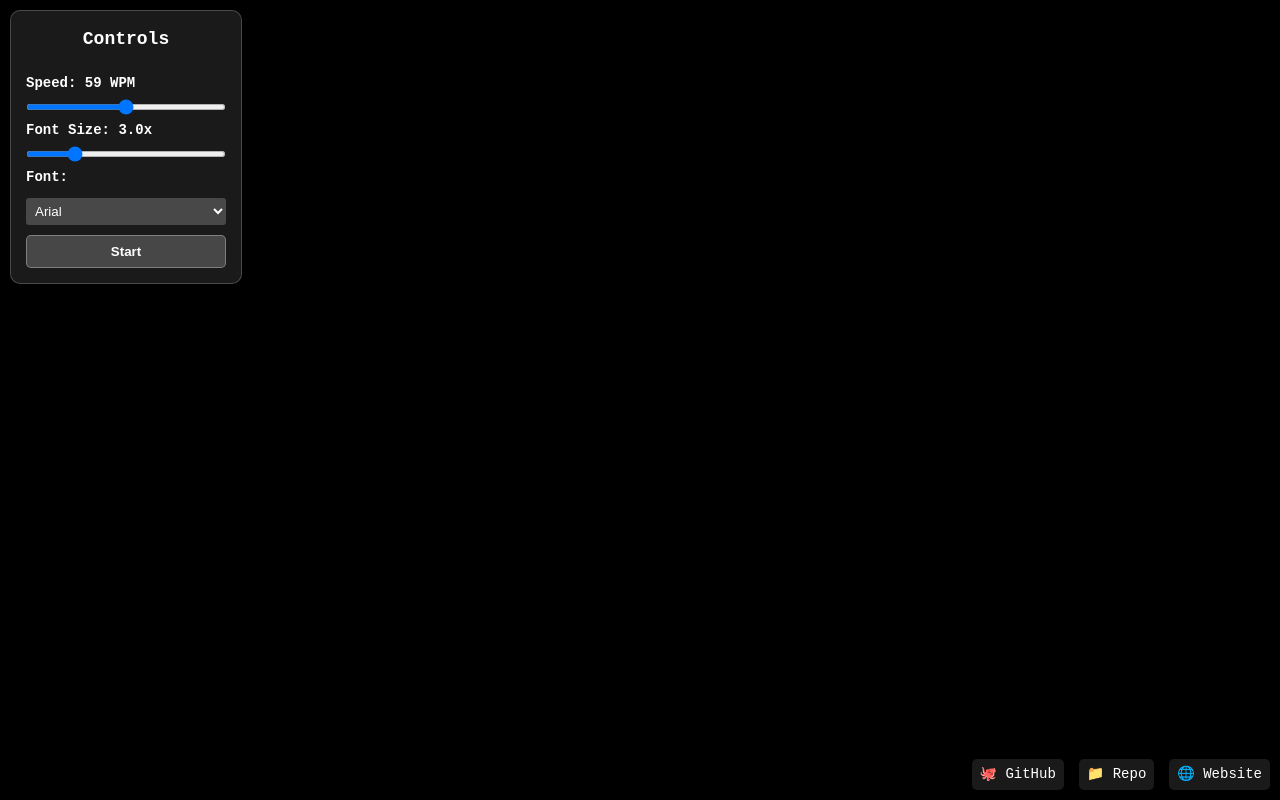
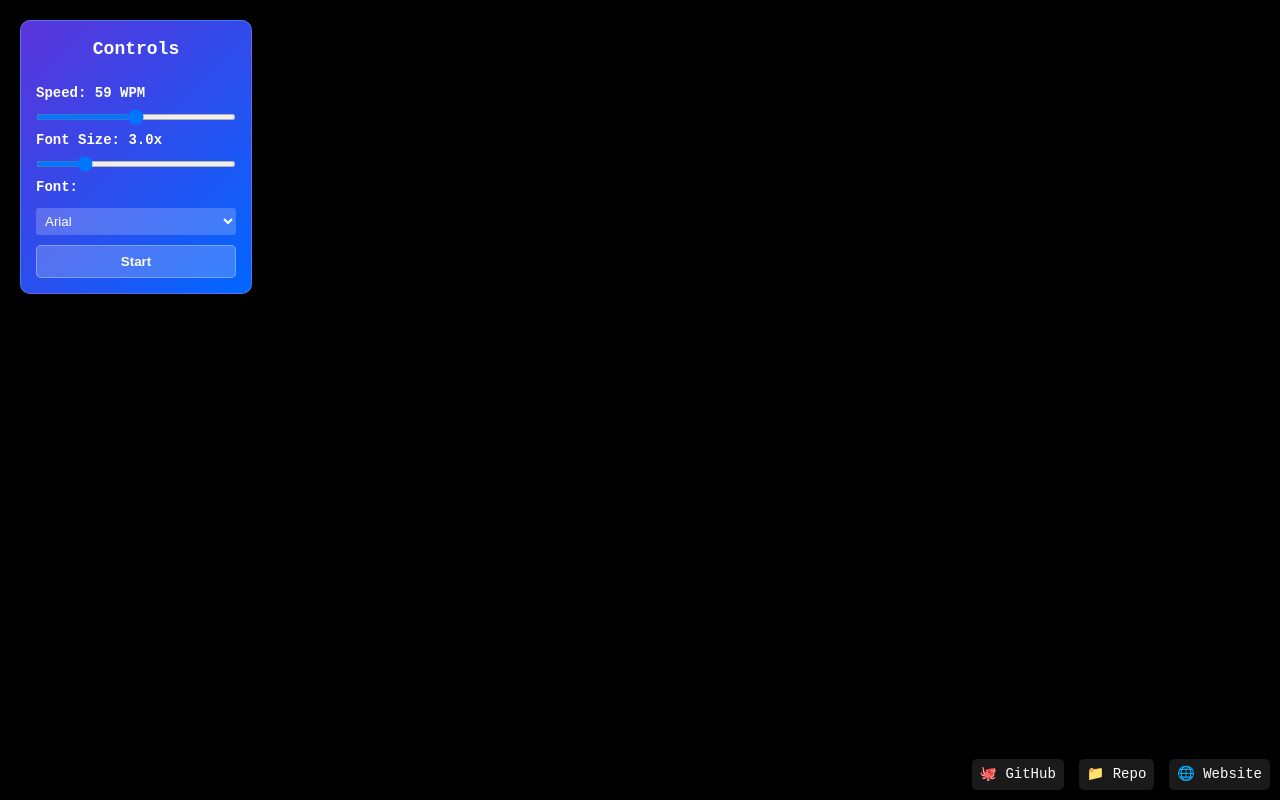
Before and after one commit to jine/read-fast, a website: page public/index.html in a window 1280 px wide. Drawn offline with Linux system fonts and the light colour scheme.

Commit message:
Add margins and purple-to-blue gradient background to controls box

```diff
--- a/public/stylesheet.css
+++ b/public/stylesheet.css
@@ -28,10 +28,11 @@ body {
     display: flex;
     flex-direction: column;
     gap: 10px;
-    background: rgba(255, 255, 255, 0.1);
+    background: linear-gradient(135deg, #5b34da, #0066ff);
     backdrop-filter: blur(10px);
     border: 1px solid rgba(255, 255, 255, 0.2);
     padding: 15px;
+    margin: 10px;
     border-radius: 10px;
     color: white;
     box-shadow: 0 4px 6px rgba(0, 0, 0, 0.1);
```
